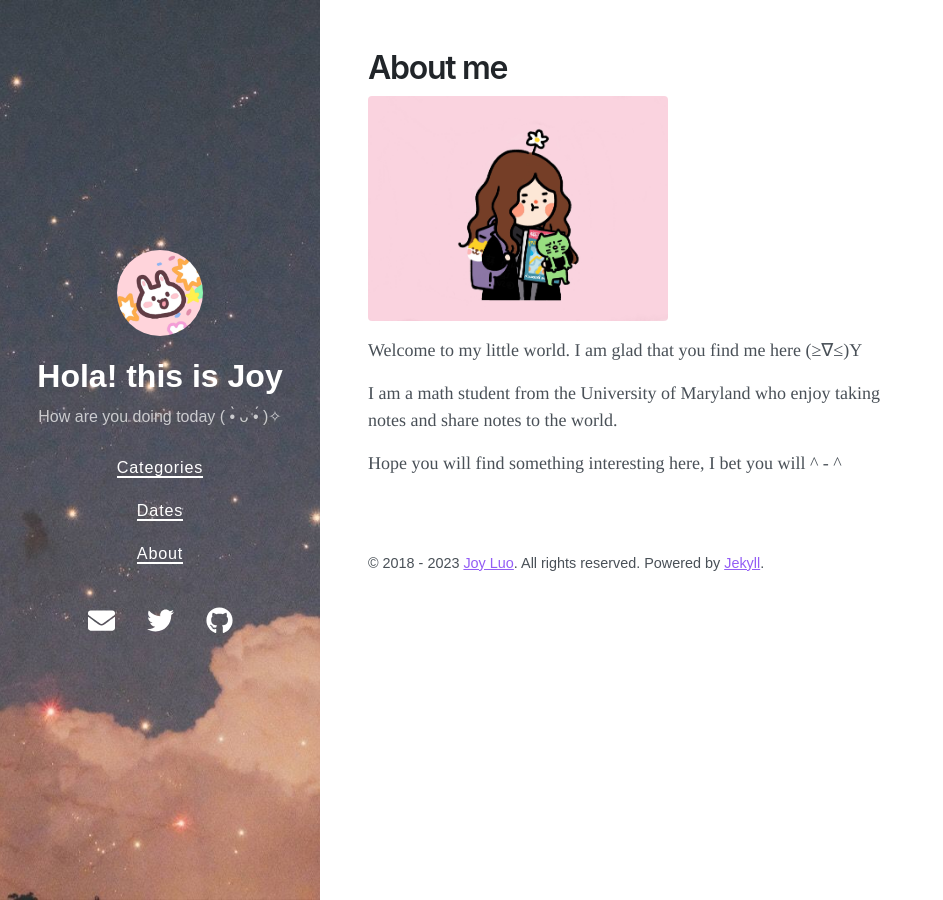
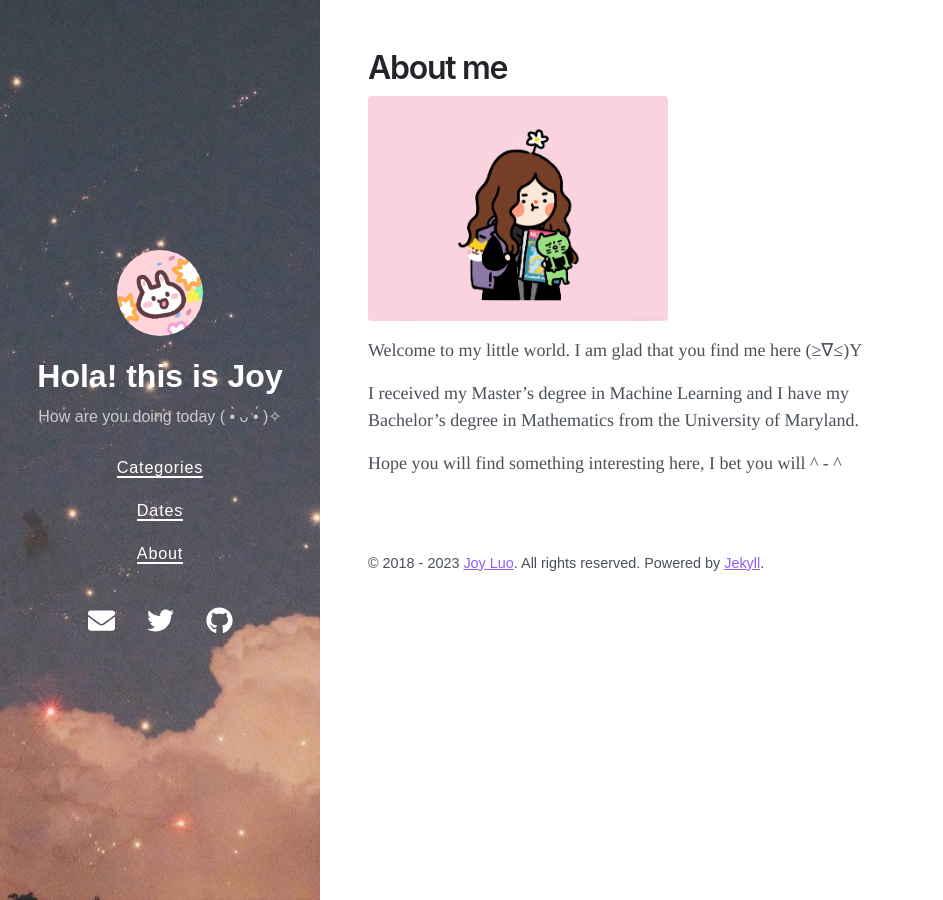
Before and after one commit to Joy3Luo/mathnotes, a Jekyll site: the page built from about.md, in a window 1280 px wide. Shown: the whole page, without its empty margins (0-943 px from the left). Built offline with Jekyll 4.4.1, drawn with Linux system fonts in a browser that asks for light colours; nearby versions of some CDN libraries.

Commit message:
Update about.md

```diff
--- a/about.md
+++ b/about.md
@@ -7,6 +7,7 @@ title: About me
 
 Welcome to my little world.  I am glad that you find me here (≥∇≤)Y
 
-I am a math student from the University of Maryland who enjoy taking notes and share notes to the world.
+I received my Master's degree in Machine Learning and I have my Bachelor's degree in Mathematics from the University of Maryland.
+
 
 Hope you will find something interesting here, I bet you will ^ - ^
```
